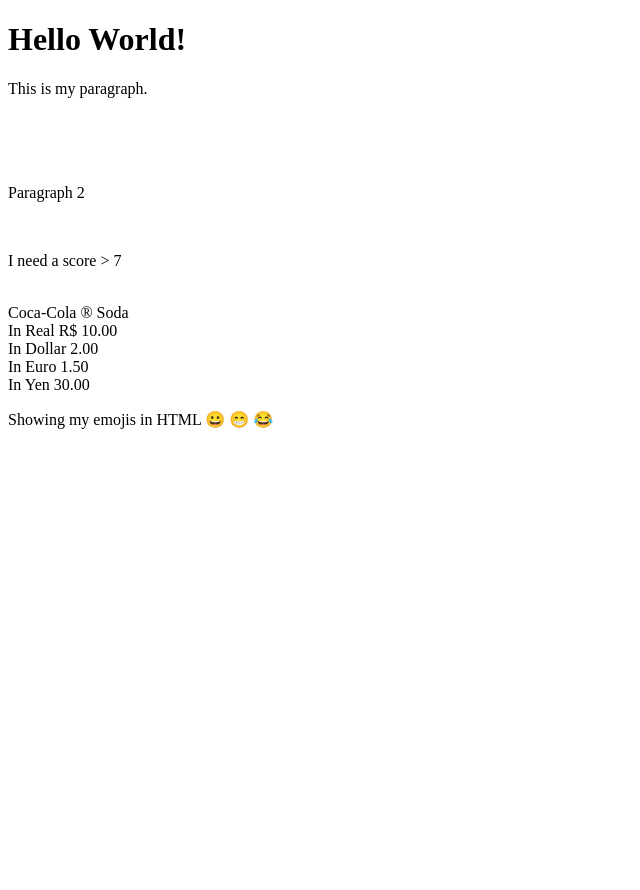
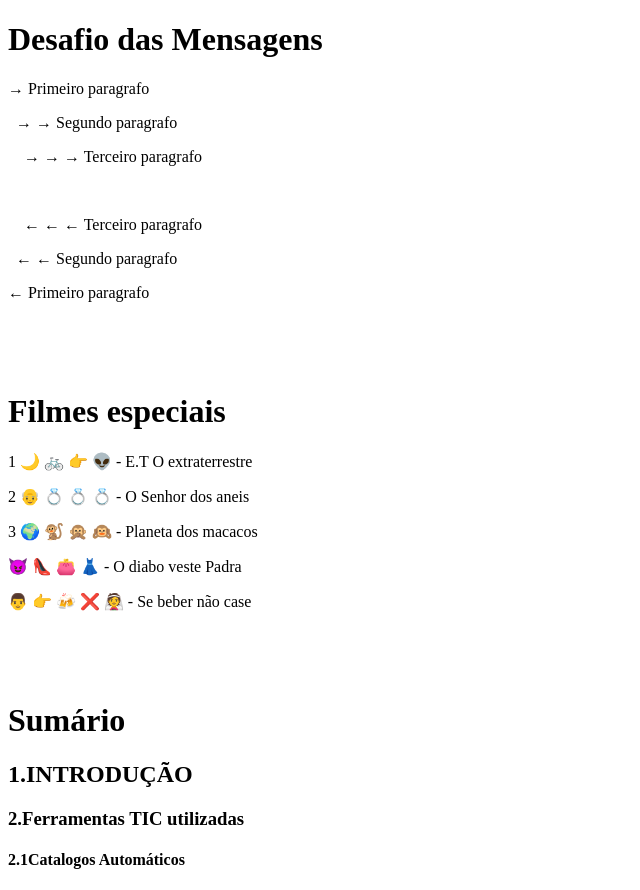
Before and after one commit to laurence7887/CONWEB, a plain HTML site: page index.html in a window 1280 px wide. Shown: the whole page, without its empty margins (0-640 px from the left). Before the commit the page ends 800 px from the top, so only its background shows below. Drawn offline with Linux system fonts and the light colour scheme.

Commit message:
Add files via upload

```diff
--- a/index.html
+++ b/index.html
@@ -1,28 +1,35 @@
 <!DOCTYPE html>
-<html lang="en">
+<html lang="pt-br">
 <head>
     <meta charset="UTF-8">
     <meta http-equiv="X-UA-Compatible" content="IE=edge">
     <meta name="viewport" content="width=device-width, initial-scale=1.0">
-    <title>Aula 4</title>
+    <title>Desafio das Mensagens</title>
 </head>
 <body>
-    <h1> Hello World! </h1>
-
-    <p> This is my paragraph. </p>
+    <h1> Desafio das Mensagens </h1>
+    <p> &rarr; Primeiro paragrafo</p>
+    <p> &nbsp; &rarr; &rarr; Segundo paragrafo</p>
+    <p> &nbsp; &nbsp; &rarr; &rarr; &rarr; Terceiro paragrafo</p>
+    <br>
+    <p> &nbsp; &nbsp; &larr; &larr; &larr; Terceiro paragrafo</p>
+    <p> &nbsp; &larr; &larr; Segundo paragrafo</p>
+    <p> &larr; Primeiro paragrafo</p>
     <br>
     <br>
     <br>
-    <p> Paragraph 2</p>
+    <h1> Filmes especiais</h1>
+    <p> 1 &#127769; &#128690; &#128073; &#128125; - E.T O extraterrestre</p>
+    <p> 2 &#128116; &#128141; &#128141; &#128141; - O Senhor dos aneis</p>
+    <p> 3 &#127757; &#128018; &#128586; &#128585; - Planeta dos macacos</p>
+    <p> &#128520; &#128096; &#128091; &#128087; - O diabo veste Padra</p>
+    <p> &#128104; &#128073; &#127867; &#10060; &#128112; - Se beber não case</p>
     <br>
-    <p> I need a score &gt 7 </p>
     <br>
-     Coca-Cola &reg Soda <br>
-     In Real R$ 10.00<br>
-     In Dollar 2.00<br>
-     In Euro 1.50 <br>
-     In Yen 30.00 <br>
-
-     <p> Showing my emojis in HTML &#128512 &#128513 &#128514</p>
+    <br>
+    <h1>Sumário</h1>
+    <h2> 1.INTRODUÇÃO</h2>
+    <h3> 2.Ferramentas TIC utilizadas</h3>
+    <h4> 2.1Catalogos Automáticos</h4>
 </body>
 </html>
```
